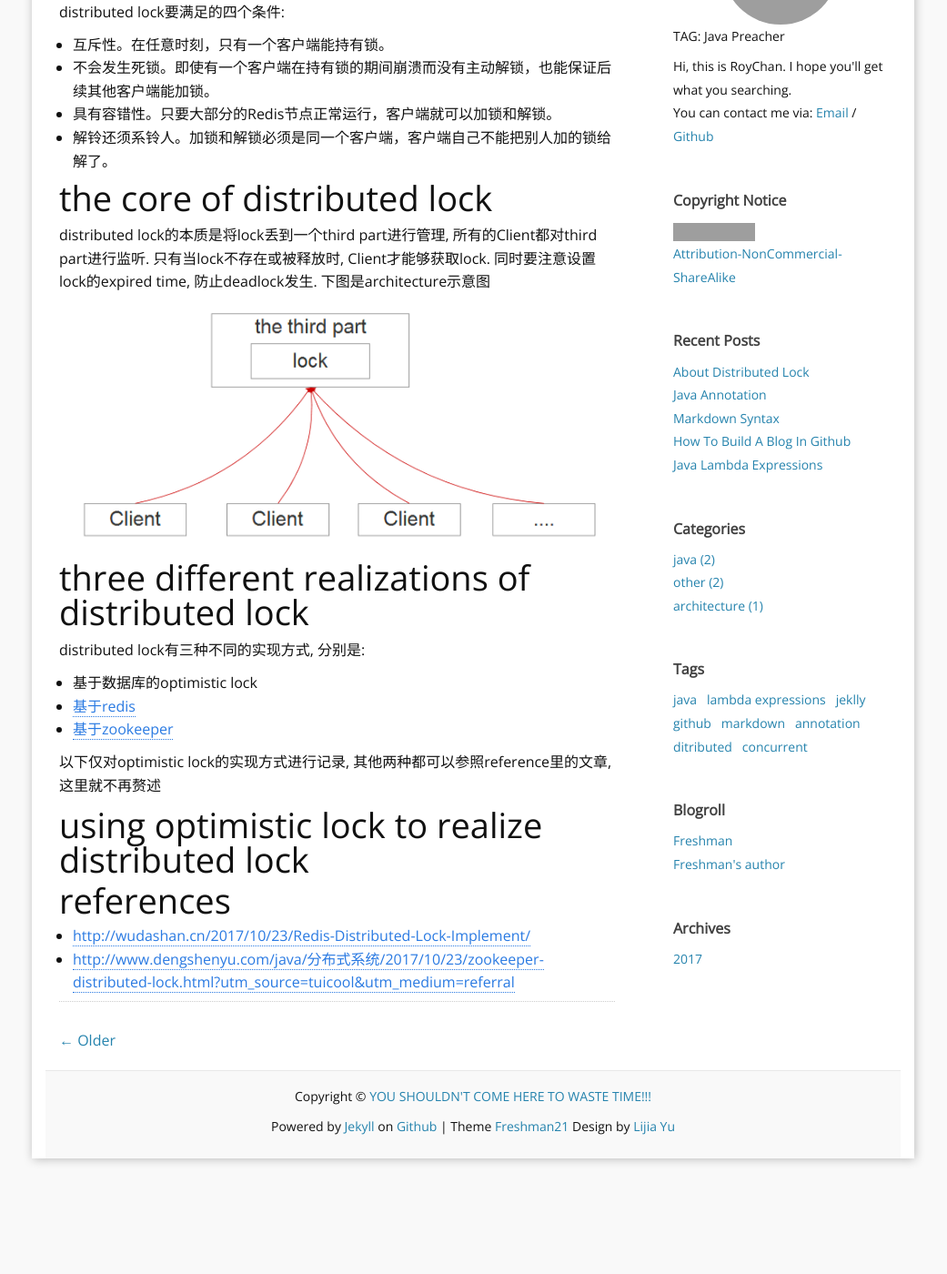
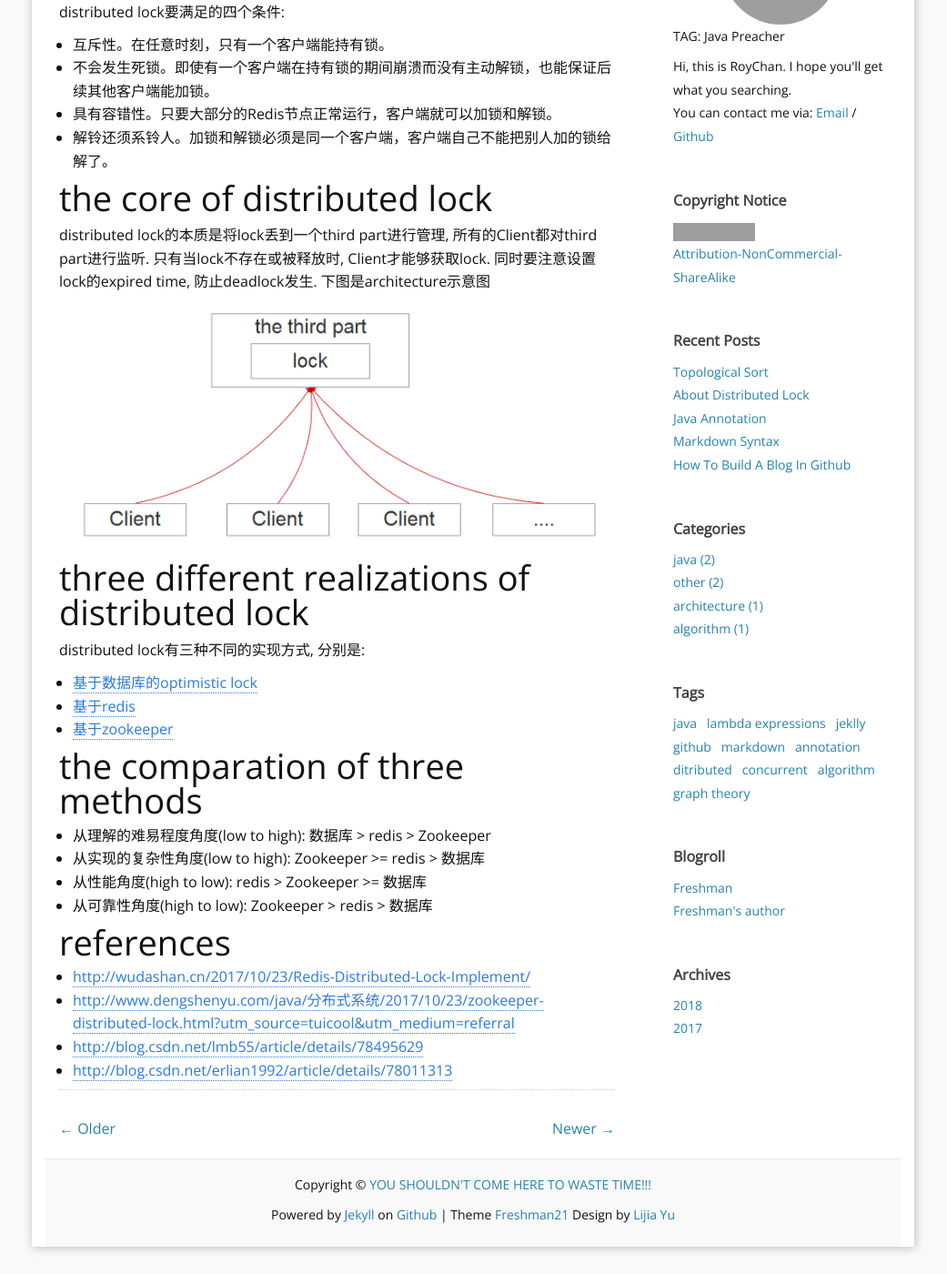
Before and after one commit to RoyWorld/RoyWorld.github.io, a Jekyll site: the page built from _posts/2017-12-29-about-distributed-lock.md, in a window 1280 px wide and 1400 px high, scrolled down 425 px. Shown: the whole window at 91% size, without its empty margins (120-1161 px from the left). Built offline with Jekyll 4.4.1, drawn with Linux system fonts in a browser that asks for light colours; nearby versions of some CDN libraries; comment, search, counter and statistics services are not loaded; before the commit the page ends 1728 px from its top, so only the background shows below that; grey boxes are pictures that could not be loaded.

Commit message:
新增一篇烂文: 20170105

```diff
--- a/_config.yml
+++ b/_config.yml
@@ -170,5 +170,5 @@ kramdown:
         input: GFM
         syntax_highlighter: rouge
 plugins: [jekyll-paginate]
-paginate: 3
+paginate: 2
 excerpt_separator: <!-- more -->
--- a/_posts/2017-12-29-about-distributed-lock.md
+++ b/_posts/2017-12-29-about-distributed-lock.md
@@ -21,22 +21,27 @@ distributed lock要满足的四个条件:
 # the core of distributed lock
 distributed lock的本质是将lock丢到一个third part进行管理, 所有的Client都对third part进行监听. 只有当lock不存在或被释放时, Client才能够获取lock. 同时要注意设置lock的expired time, 防止deadlock发生. 下图是architecture示意图
 
-![architecture](https://raw.githubusercontent.com/RoyWorld/RoyWorld.github.io/master/images/20171229.png)
+![architecture](https://raw.githubusercontent.com/RoyWorld/RoyWorld.github.io/master/images/20171229_architecture.png)
 
 # three different realizations of distributed lock
 distributed lock有三种不同的实现方式, 分别是:
-* 基于数据库的optimistic lock
+* [基于数据库的optimistic lock][R3]
 * [基于redis][R1]
 * [基于zookeeper][R2]
 
-以下仅对optimistic lock的实现方式进行记录, 其他两种都可以参照reference里的文章, 这里就不再赘述
-
-# using optimistic lock to realize distributed lock
-
+# the comparation of three methods
+* 从理解的难易程度角度(low to high): 数据库 > redis > Zookeeper
+* 从实现的复杂性角度(low to high): Zookeeper >= redis > 数据库
+* 从性能角度(high to low): redis > Zookeeper >= 数据库
+* 从可靠性角度(high to low): Zookeeper > redis > 数据库
 
 # references
 - [http://wudashan.cn/2017/10/23/Redis-Distributed-Lock-Implement/][R1]
 - [http://www.dengshenyu.com/java/分布式系统/2017/10/23/zookeeper-distributed-lock.html?utm_source=tuicool&utm_medium=referral][R2]
+- [http://blog.csdn.net/lmb55/article/details/78495629][R3]
+- [http://blog.csdn.net/erlian1992/article/details/78011313][R4]
 
 [R1]: http://wudashan.cn/2017/10/23/Redis-Distributed-Lock-Implement/
 [R2]: http://www.dengshenyu.com/java/%E5%88%86%E5%B8%83%E5%BC%8F%E7%B3%BB%E7%BB%9F/2017/10/23/zookeeper-distributed-lock.html?utm_source=tuicool&utm_medium=referral
+[R3]: http://blog.csdn.net/lmb55/article/details/78495629
+[R4]: http://blog.csdn.net/erlian1992/article/details/78011313
```
Also changed, not shown: _posts/2018-01-05-topological-sort.md (added, +218 -0 lines), images/20170105_DAG.png (added), images/20170105_Kahn_algorithm_1.png (added), images/20170105_Kahn_algorithm_2.png (added), images/20171229_architecture.png (renamed from images/20171229.png).
